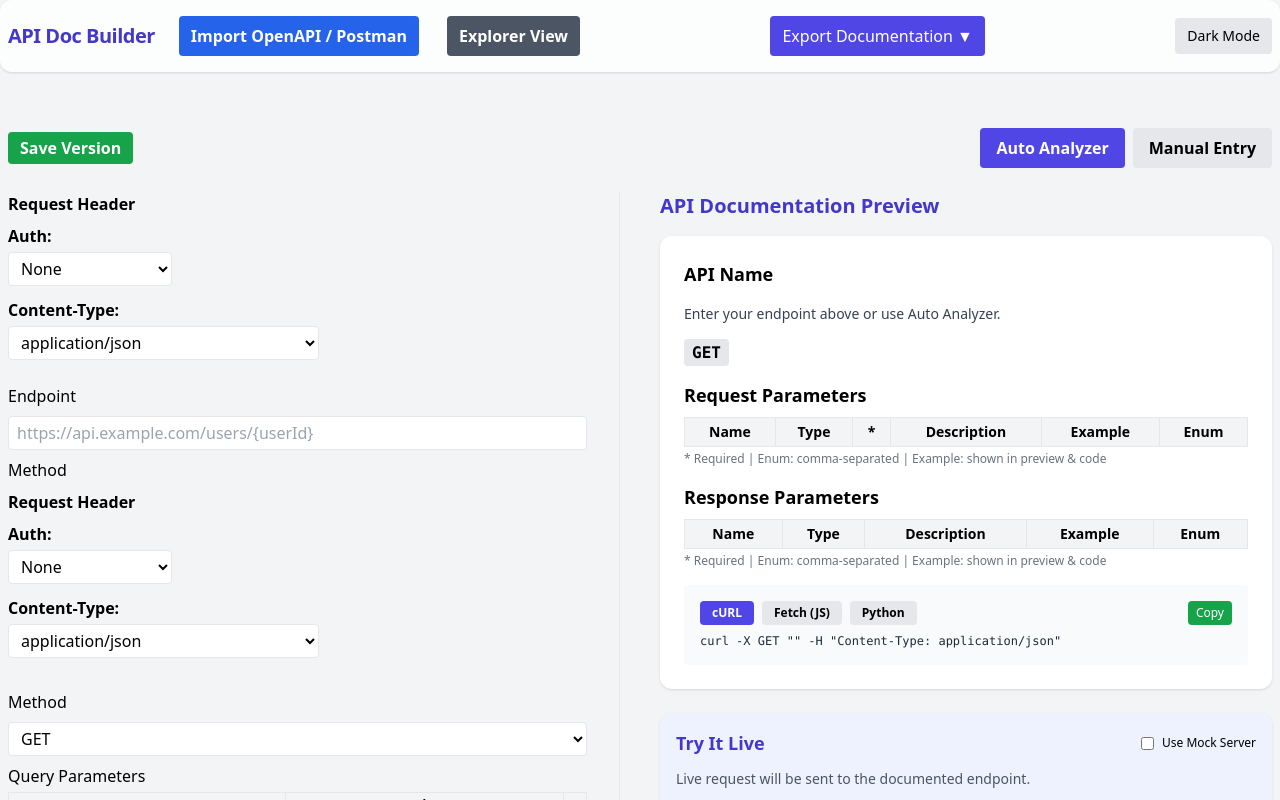
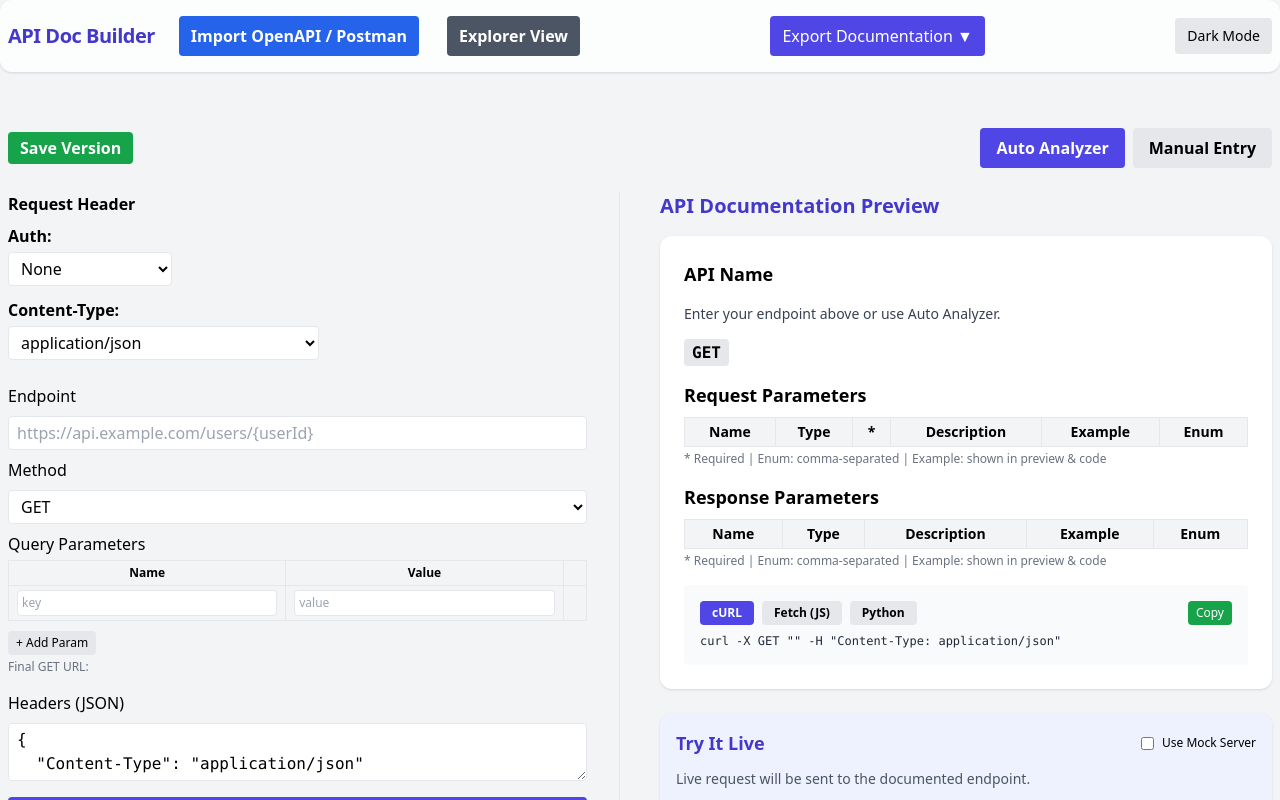
Before and after one commit to shantanuweb/api-doc-builder, a React (Vite) app: page / in a window 1280 px wide. Shown: the top 800 px of the page. Built offline with nearby package versions, Linux system fonts and the light colour scheme.

Commit message:
Remove duplicate RequestSettings sections

```diff
--- a/src/App.jsx
+++ b/src/App.jsx
@@ -348,17 +348,6 @@ export default function App() {
                     setResponseParams={setResponseParams}
                     headers={actualHeaders}
                     endpoint={actualEndpoint}
-                    authType={authType}
-                    setAuthType={setAuthType}
-                    authValue={authValue}
-                    setAuthValue={setAuthValue}
-                    contentType={data.headers["Content-Type"] || ""}
-                    setContentType={(val) =>
-                      setData((d) => ({
-                        ...d,
-                        headers: { ...d.headers, "Content-Type": val },
-                      }))
-                    }
                   />
                 ) : (
                   <ManualDocEditor
@@ -366,19 +355,6 @@ export default function App() {
                     setData={setData}
                     requestParams={requestParams}
                     setRequestParams={setRequestParams}
-                    responseParams={responseParams}
-                    setResponseParams={setResponseParams}
-                    authType={authType}
-                    setAuthType={setAuthType}
-                    authValue={authValue}
-                    setAuthValue={setAuthValue}
-                    contentType={data.headers["Content-Type"] || ""}
-                    setContentType={(val) =>
-                      setData((d) => ({
-                        ...d,
-                        headers: { ...d.headers, "Content-Type": val },
-                      }))
-                    }
                   />
                 )}
                 <ParamsTable
--- a/src/components/AutoAnalyzer.jsx
+++ b/src/components/AutoAnalyzer.jsx
@@ -1,19 +1,12 @@
 import React, { useState, useEffect } from "react";
 import flattenSchema from "../utils/flattenSchema";
 import Spinner from "./Spinner";
-import RequestSettings from "./RequestSettings";
 export default function AutoAnalyzer({
   setData,
   setRequestParams,
   setResponseParams,
   headers: incomingHeaders = { "Content-Type": "application/json" },
   endpoint: incomingEndpoint = "",
-  authType,
-  setAuthType,
-  authValue,
-  setAuthValue,
-  contentType,
-  setContentType,
 }) {
   const [endpoint, setEndpoint] = useState(incomingEndpoint);
   const [method, setMethod] = useState("GET");
@@ -251,16 +244,6 @@ export default function AutoAnalyzer({
         )}
 
         <label htmlFor="auto-method" className="font-medium">Method</label>
-        <RequestSettings
-          authType={authType}
-          setAuthType={setAuthType}
-          authValue={authValue}
-          setAuthValue={setAuthValue}
-          contentType={contentType}
-          setContentType={setContentType}
-        />
-
-        <label className="font-medium">Method</label>
         <select
           id="auto-method"
           value={method}
--- a/src/components/ManualDocEditor.jsx
+++ b/src/components/ManualDocEditor.jsx
@@ -1,20 +1,11 @@
 import React, { useState, useEffect } from "react";
 import flattenSchema from "../utils/flattenSchema";
-import RequestSettings from "./RequestSettings";
 
 export default function ManualDocEditor({
   data,
   setData,
   requestParams,
   setRequestParams,
-  responseParams,
-  setResponseParams,
-  authType,
-  setAuthType,
-  authValue,
-  setAuthValue,
-  contentType,
-  setContentType,
 }) {
   // Local state for the fields
   const [endpoint, setEndpoint] = useState(data.baseUrl + (data.path || ""));
@@ -155,17 +146,7 @@ export default function ManualDocEditor({
           </div>
         </div>
       )}
-      <label htmlFor="manual-method" className="font-medium">Method</label>
-      <RequestSettings
-        authType={authType}
-        setAuthType={setAuthType}
-        authValue={authValue}
-        setAuthValue={setAuthValue}
-        contentType={contentType}
-        setContentType={setContentType}
-      />
-
-      <label className="font-medium">Method</label>
+        <label htmlFor="manual-method" className="font-medium">Method</label>
       <select
         id="manual-method"
         value={method}
```
